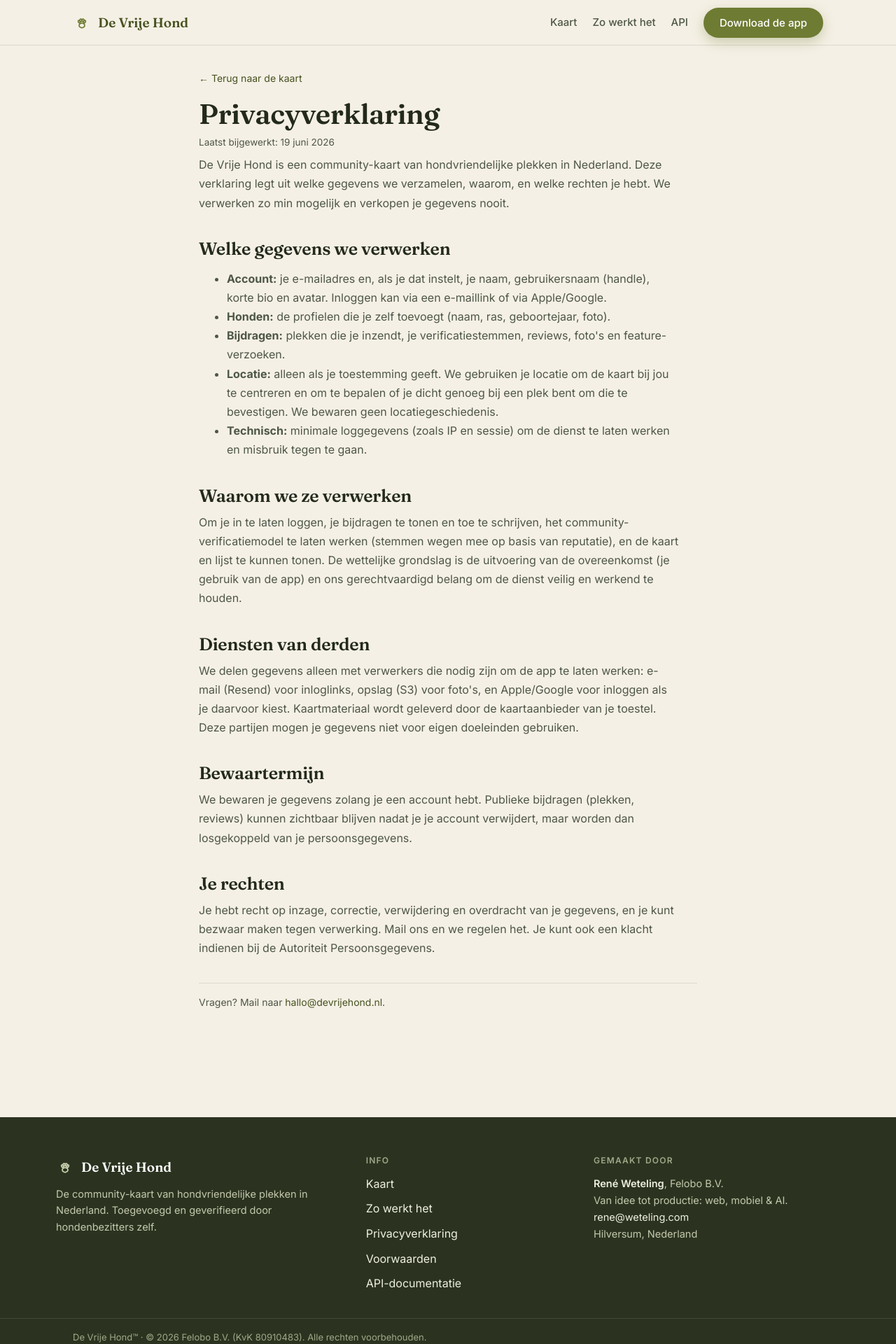
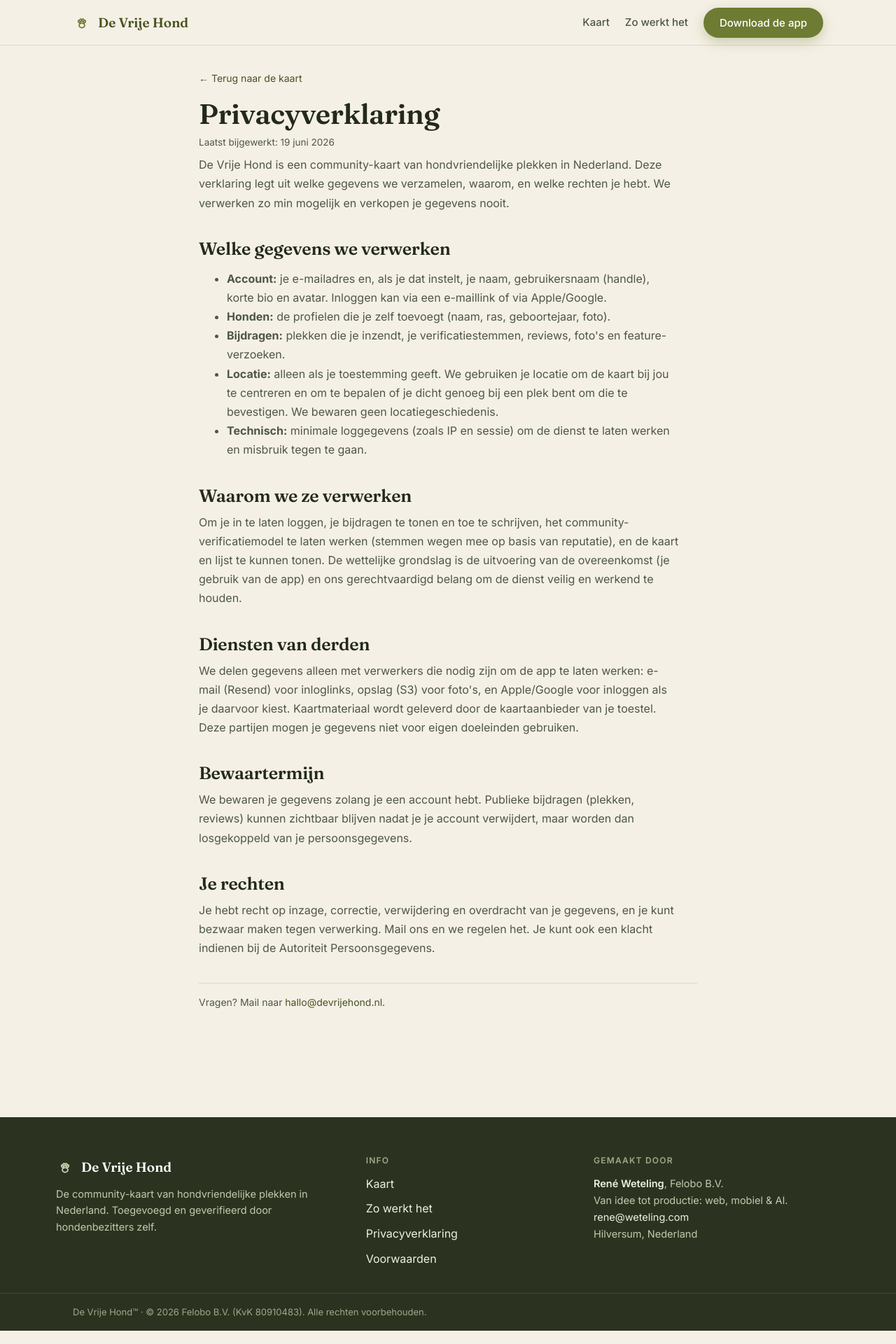
Before and after one commit to reneweteling/devrijehond.nl, a Next.js app in the folder apps/web/: page /privacy in a window 1280 px wide. Shown: the top 1920 px of the page at 70% size. Built offline with nearby package versions, Linux system fonts and the light colour scheme; no server answers.

Commit message:
chore(web): drop public API links from header and footer
The API reference at /api/docs stays available but is no longer linked from the
public site (it's an internal tool, not for visitors).

```diff
--- a/apps/web/app/(site)/site-chrome.tsx
+++ b/apps/web/app/(site)/site-chrome.tsx
@@ -67,7 +67,6 @@ function Header() {
         <div className="nav-links">
           <a href="/#kaart">Kaart</a>
           <a href="/#zo-werkt-het">Zo werkt het</a>
-          <a href="/api/docs">API</a>
           <a className="btn btn-primary" href="/#app">
             Download de app
           </a>
@@ -154,9 +153,6 @@ function Footer() {
             <li>
               <a href="/terms">Voorwaarden</a>
             </li>
-            <li>
-              <a href="/api/docs">API-documentatie</a>
-            </li>
           </ul>
         </div>
 
```
